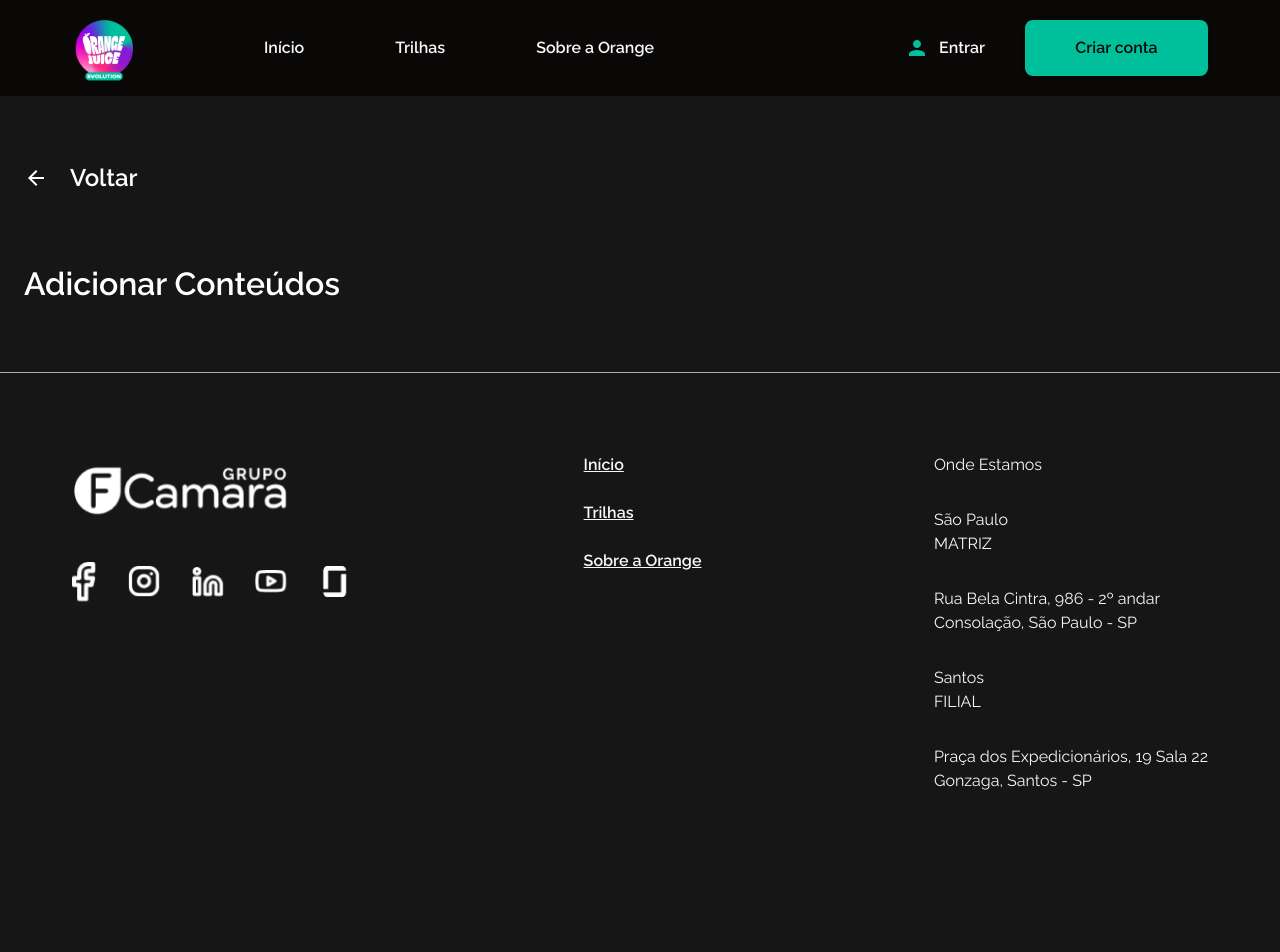
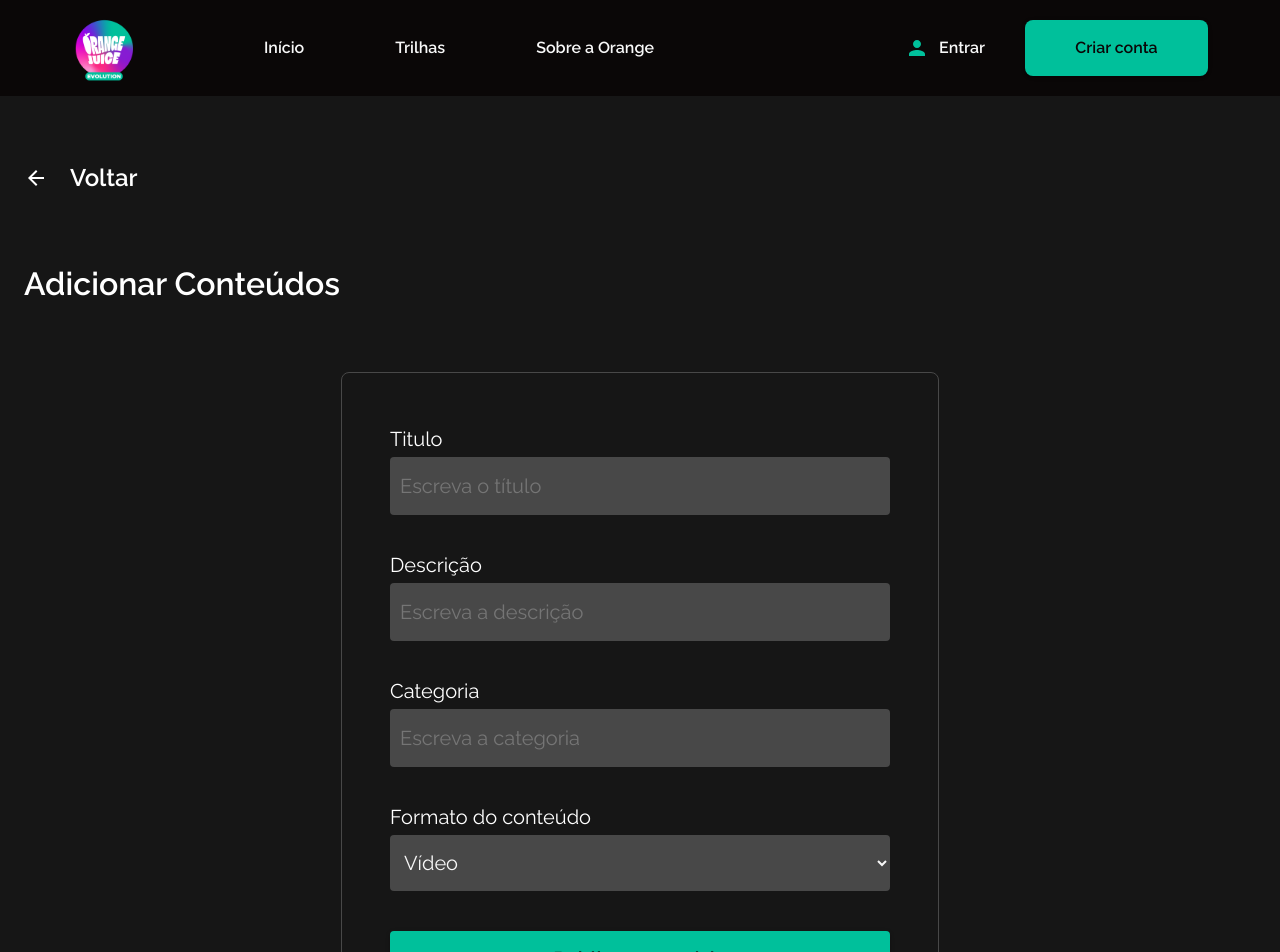
Before and after one commit to Hackaton-FCAMARA-Squad37/Projeto-FCamara-Frontend, a React (Vite) app: page /adicionar-conteudos in a window 1280 px wide. Shown: the top 952 px of the page. Built offline with nearby package versions, Linux system fonts and the light colour scheme.

Commit message:
feat: estilo página de adicionarConteúdo

```diff
--- a/src/components/BotaoGenerico/index.jsx
+++ b/src/components/BotaoGenerico/index.jsx
@@ -13,6 +13,7 @@ export const BotaoGenerico = (props) => {
         backgroundColor: "primary.main",
         margin: "auto",
         marginRight: mobile ? "" : "0",
+        width: "100%",
       }}
       type="submit"
     >
--- /dev/null
+++ b/src/components/InputSimples/index.jsx
@@ -0,0 +1,56 @@
+import { Box, useMediaQuery } from "@mui/material";
+
+export const InputSimples = (props) => {
+  const mobile = useMediaQuery("(max-width:768px)");
+
+  return (
+    <Box sx={{ display: "flex", flexDirection: "column", gap: "0.5rem" }}>
+      <label
+        style={{
+          fontSize: `${mobile ? "1rem" : "1.25rem"}`,
+          fontFamily: "Raleway, sans-serif",
+        }}
+      >
+        {props.nome}
+      </label>
+      {props.tipo == "select" ? (
+        <select
+          name="formato do conteúdo"
+          style={{
+            width: "auto",
+            backgroundColor: "#484848",
+            border: "0",
+            borderRadius: "4px",
+            height: `${mobile ? "3rem" : "3.5rem"}`,
+            paddingLeft: "10px",
+            fontSize: `${mobile ? "1rem" : "1.25rem"}`,
+            fontFamily: "Raleway, sans-serif",
+            color: `${focus ? "#F8F8F8" : "#9B9B9B"}`,
+            outline: "none",
+          }}
+        >
+          <option value="Vídeo">Vídeo</option>
+          <option value="Artigo">Artigo</option>
+          <option value="Podcast">Podcast</option>
+        </select>
+      ) : (
+        <input
+          type="text"
+          placeholder={props.placeholder}
+          style={{
+            width: "auto",
+            backgroundColor: "#484848",
+            border: "0",
+            borderRadius: "4px",
+            height: `${mobile ? "3rem" : "3.5rem"}`,
+            paddingLeft: "10px",
+            fontSize: `${mobile ? "1rem" : "1.25rem"}`,
+            fontFamily: "Raleway, sans-serif",
+            color: `${focus ? "#F8F8F8" : "#9B9B9B"}`,
+            outline: "none",
+          }}
+        />
+      )}
+    </Box>
+  );
+};
--- /dev/null
+++ b/src/pages/AdicionarConteudos/FormAdicionarConteudo/index.jsx
@@ -0,0 +1,42 @@
+import { Box, useMediaQuery } from "@mui/material";
+import { BotaoGenerico } from "../../../components/BotaoGenerico";
+import { InputSimples } from "../../../components/InputSimples";
+
+export const FormAdicionarConteudo = () => {
+  const mobile = useMediaQuery("(max-width:768px)");
+  return (
+    <Box
+      component="form"
+      onSubmit={() => console.log("massa")}
+      sx={{
+        border: "1px solid",
+        borderColor: "milkshake.main",
+        borderRadius: "8px",
+        padding: `${mobile ? "1.5rem 1rem" : "3.5rem 3rem"}`,
+        display: "flex",
+        flexDirection: "column",
+        gap: mobile ? "1.5rem" : "2.5rem",
+        margin: mobile ? "0" : "0 auto",
+        minWidth: mobile ? "" : "500px",
+      }}
+    >
+      <InputSimples tipo="texto" placeholder="Escreva o título" nome="Titulo" />
+      <InputSimples
+        tipo="texto"
+        placeholder="Escreva a descrição"
+        nome="Descrição"
+      />
+      <InputSimples
+        tipo="texto"
+        placeholder="Escreva a categoria"
+        nome="Categoria"
+      />
+      <InputSimples
+        tipo="select"
+        placeholder="Escreva a categoria"
+        nome="Formato do conteúdo"
+      />
+      <BotaoGenerico texto="Publicar conteúdo" />
+    </Box>
+  );
+};
--- a/src/pages/AdicionarConteudos/index.jsx
+++ b/src/pages/AdicionarConteudos/index.jsx
@@ -1,5 +1,6 @@
 import { Container, Typography, useMediaQuery } from "@mui/material";
 import { ReturnButton } from "../../components/ReturnButton/ReturnButton";
+import { FormAdicionarConteudo } from "./FormAdicionarConteudo";
 
 export const AdicionarConteudos = () => {
   const mobile = useMediaQuery("(max-width:768px)");
@@ -17,9 +18,16 @@ export const AdicionarConteudos = () => {
       }}
     >
       <ReturnButton />
-      <Typography sx={{ fontWeight: 600, fontSize: mobile ? "1rem" : "2rem" }}>
+      <Typography
+        sx={{
+          fontWeight: 600,
+          fontSize: mobile ? "1rem" : "2rem",
+          marginBottom: mobile ? "2rem" : "4rem",
+        }}
+      >
         Adicionar Conteúdos
       </Typography>
+      <FormAdicionarConteudo />
     </Container>
   );
 };
--- a/src/pages/Register/Register.jsx
+++ b/src/pages/Register/Register.jsx
@@ -3,6 +3,7 @@ import axios from "axios";
 import { useRef } from "react";
 import { useForm } from "react-hook-form";
 import { Link } from "react-router-dom";
+import { BotaoGenerico } from "../../components/BotaoGenerico";
 import { InputCustomized } from "../../components/InputCustomized/InputCustomized";
 
 export const Register = () => {
@@ -144,25 +145,8 @@ export const Register = () => {
             política de privacidade
           </a>
         </Typography>
-        <Button
-          variant="contained"
-          sx={{
-            height: `${mobile ? "3rem" : "3.5rem"}`,
-            color: "vitamin.main",
-            borderRadius: "8px",
-            marginBottom: `${mobile ? "2.375rem" : "3.75rem"}`,
-          }}
-          type="submit"
-        >
-          <Typography
-            color="vitamin.main"
-            fontWeight="600"
-            sx={{ fontSize: `${mobile ? "1rem" : "1.25rem"}` }}
-          >
-            Cadastrar
-          </Typography>
-        </Button>
-        <Typography textAlign="center">
+        <BotaoGenerico texto="Cadastrar" />
+        <Typography textAlign="center" sx={{ marginTop: "1.5rem" }}>
           Tem uma conta?
           <Link
             to="/login"
```
